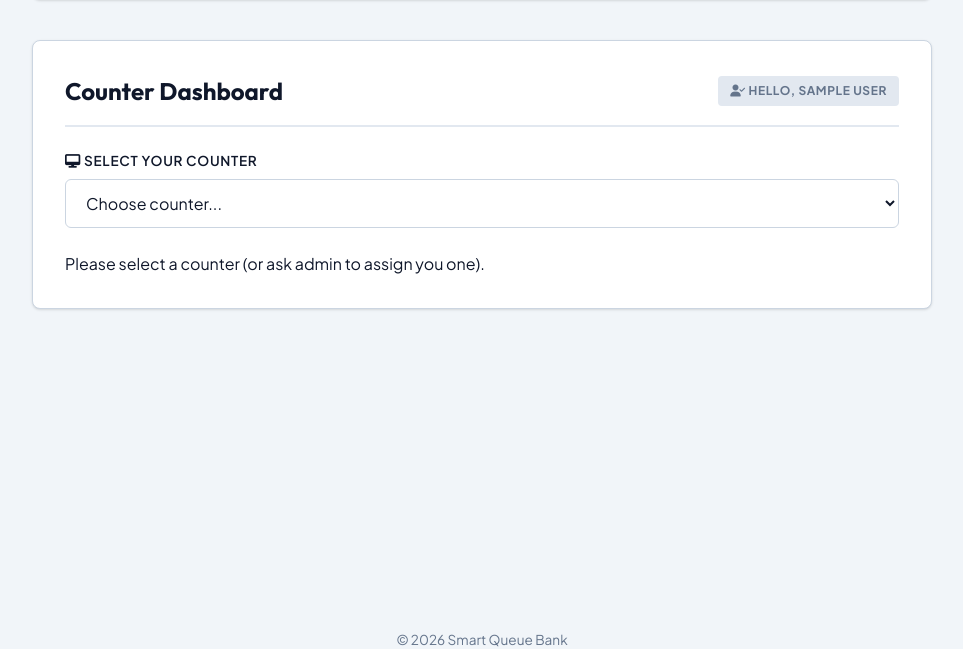
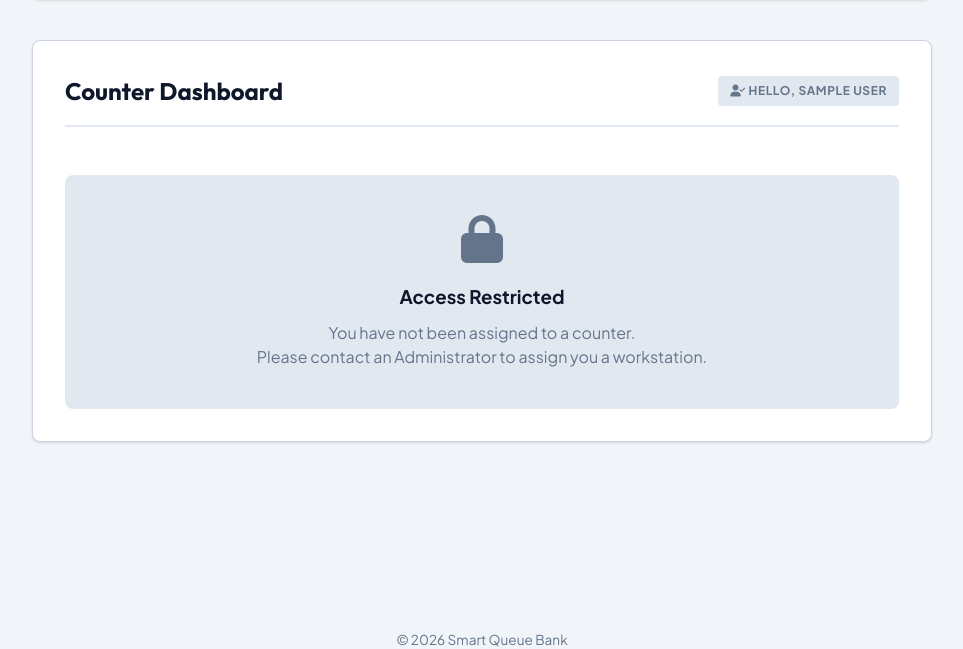
Before and after one commit to Nayan-Mhrzn/Bank-Queue-System, a PHP site: page /dashboard.php in a window 1280 px wide. Shown: the part 110-759 px from the top of the page, without its empty margins (158-1121 px from the left). Run offline with PHP 8.4, Linux system fonts and the light colour scheme; the visitor is signed in with stand-in values (Sample User, id 1); data comes from the database, SQL or seed files in the repository.

Commit message:
feat: Restrict staff from selecting counters manually

```diff
--- a/staff/dashboard.php
+++ b/staff/dashboard.php
@@ -28,33 +28,9 @@ if ($assigned > 0) {
         <span class="pill"><i class="fa-solid fa-user-check"></i> Hello, <?php echo htmlspecialchars($user_name); ?></span>
     </div>
 
-    <!-- OPTIONAL: if you want staff to still be able to manually select counter,
-         keep this form. If you want strict mode, you can remove this whole form. -->
-    <form method="GET">
-        <label for="counter_id"><i class="fa-solid fa-desktop"></i> Select Your Counter</label>
-        <select name="counter_id" id="counter_id" onchange="this.form.submit()" <?php echo ($assigned > 0) ? 'disabled' : ''; ?>>
-            <option value="">Choose counter...</option>
-            <?php
-            $res = db_query("SELECT c.id, c.name, s.name AS service_name
-                            FROM counters c
-                            JOIN services s ON c.service_id = s.id
-                            WHERE c.is_active = 1");
-            while ($row = $res->fetch_assoc()):
-                $sel = ($selectedCounter === (int)$row['id']) ? 'selected' : '';
-            ?>
-                <option value="<?php echo (int)$row['id']; ?>" <?php echo $sel; ?>>
-                    <?php echo htmlspecialchars($row['name']).' ('.htmlspecialchars($row['service_name']).')'; ?>
-                </option>
-            <?php endwhile; ?>
-        </select>
-
-        <?php if ($assigned > 0): ?>
-            <div class="spacer"></div>
-            <p class="muted-link"><i class="fa-solid fa-lock"></i> Counter is assigned by Admin. You cannot change it.</p>
-        <?php endif; ?>
-    </form>
-
-    <?php if ($selectedCounter):
+    <!-- Strict Mode: Staff cannot select counter. Must be assigned by Admin. -->
+    <?php if ($assigned > 0):
+        $selectedCounter = $assigned;
         $cRes = db_query(
             "SELECT c.*, s.name AS service_name
              FROM counters c
@@ -136,7 +112,12 @@ if ($assigned > 0) {
         </form>
     <?php else: ?>
         <div class="spacer"></div>
-        <p>Please select a counter (or ask admin to assign you one).</p>
+        <div style="text-align: center; padding: 40px; background: var(--bg-inset); border-radius: var(--radius);">
+            <i class="fa-solid fa-lock" style="font-size: 3rem; color: var(--text-muted); margin-bottom: 20px;"></i>
+            <h3 style="color: var(--text-main); margin-bottom: 10px;">Access Restricted</h3>
+            <p style="color: var(--text-muted);">You have not been assigned to a counter.</p>
+            <p style="color: var(--text-muted);">Please contact an Administrator to assign you a workstation.</p>
+        </div>
     <?php endif; ?>
 </section>
 <?php include __DIR__ . '/../includes/footer.php'; ?>
```
